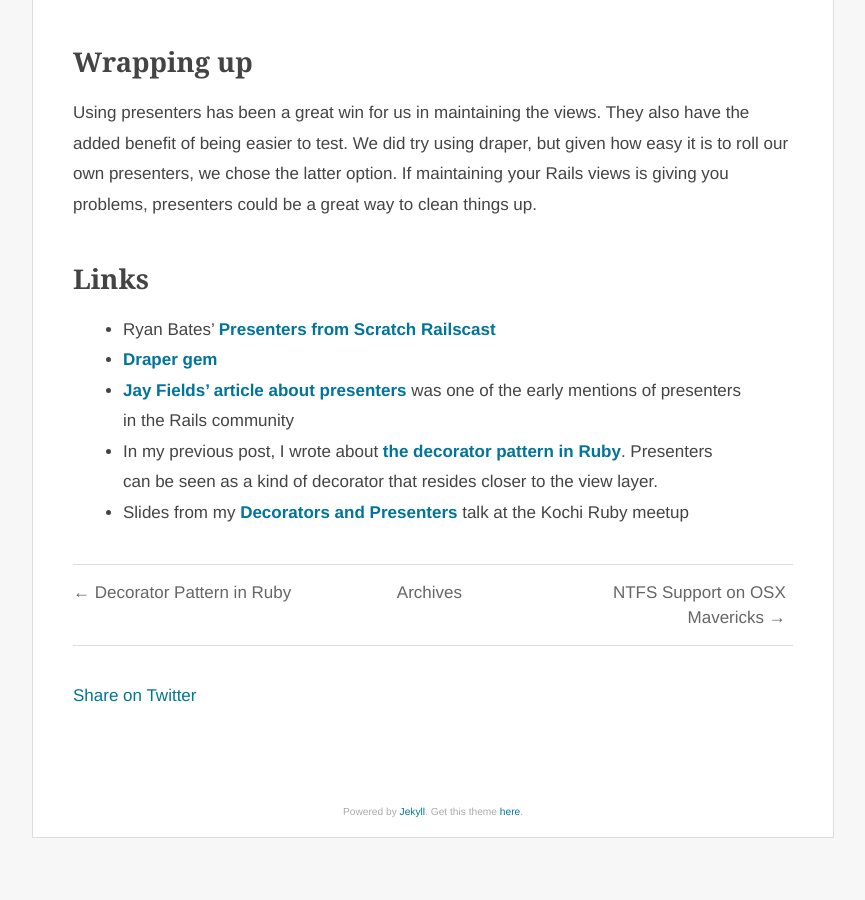
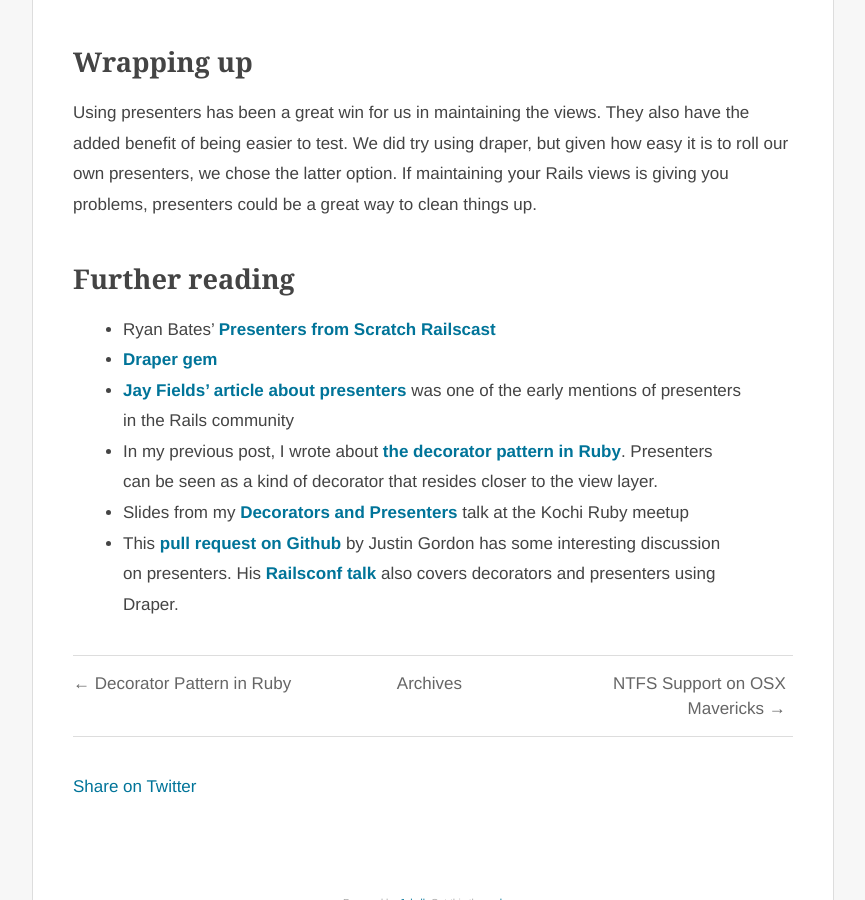
Before and after one commit to nithinbekal/nithinbekal.github.io, a Jekyll site: the page built from _posts/2014-09-25-rails-presenters.md, in a window 1280 px wide and 900 px high, scrolled down 4394 px. Shown: the whole window, without its empty margins (207-1072 px from the left). Built offline with Jekyll 4.4.1, drawn with Linux system fonts in a browser that asks for light colours; comment, search, counter and statistics services are not loaded; before the commit the page ends 5232 px from its top, so only the background shows below that.

Commit message:
Add more references

```diff
--- a/_posts/2014-09-25-rails-presenters.md
+++ b/_posts/2014-09-25-rails-presenters.md
@@ -153,10 +153,11 @@ This allows me to call `present(@post, AdminPostPresenter)` in the view where I
 
 Using presenters has been a great win for us in maintaining the views. They also have the added benefit of being easier to test. We did try using draper, but given how easy it is to roll our own presenters, we chose the latter option. If maintaining your Rails views is giving you problems, presenters could be a great way to clean things up.
 
-# Links
+# Further reading
 
 * Ryan Bates' [Presenters from Scratch Railscast](http://railscasts.com/episodes/287-presenters-from-scratch)
 * [Draper gem](https://github.com/drapergem/draper)
 * [Jay Fields' article about presenters](blog.jayfields.com/2007/03/rails-presenter-pattern.html) was one of the early mentions of presenters in the Rails community
 * In my previous post, I wrote about [the decorator pattern in Ruby](/posts/ruby-decorators/). Presenters can be seen as a kind of decorator that resides closer to the view layer.
 * Slides from my [Decorators and Presenters](/slides/decorator-pattern/) talk at the Kochi Ruby meetup
+* This [pull request on Github](https://github.com/justin808/fat-code-refactoring-techniques/pull/11) by Justin Gordon has some interesting discussion on presenters. His [Railsconf talk](https://www.youtube.com/watch?v=bHpVdOzrvkE) also covers decorators and presenters using Draper.
```
